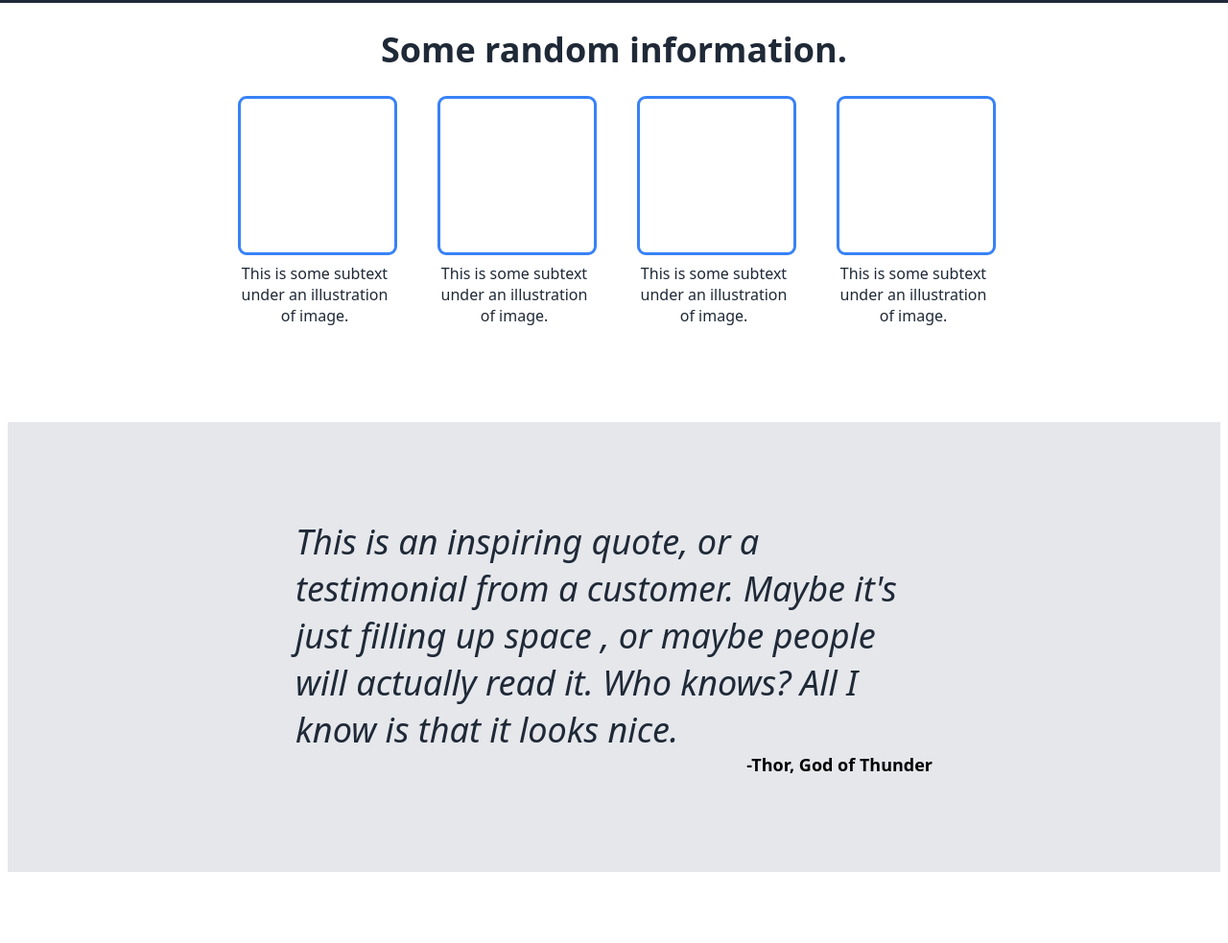
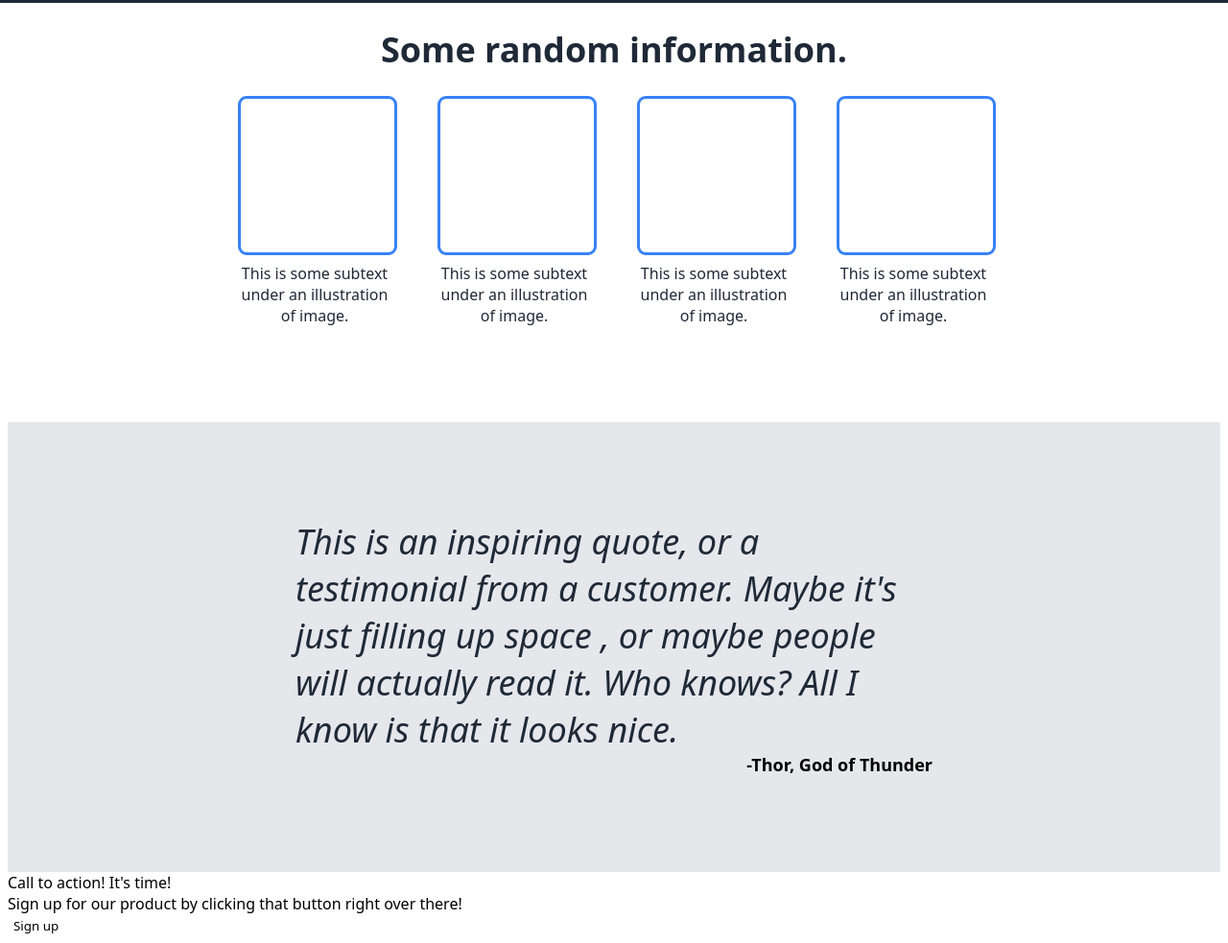
Before and after one commit to HassanIqbal715/odin-landing-page, a plain HTML site: page index.html in a window 1280 px wide. Shown: the part 478-1461 px from the top of the page at 96% size. Before the commit the page ends 1395 px from the top, so only its background shows below. Drawn offline with Linux system fonts and the light colour scheme.

Commit message:
Coded the html code for section four

```diff
--- a/index.html
+++ b/index.html
@@ -59,5 +59,14 @@
             </div>
         </div>
     </div>
+    <div class="section-four">
+        <div class="action-box">
+            <div class="action-textbox">
+                <div class="action-maintext">Call to action! It's time!</div>
+                <div class="action-subtext">Sign up for our product by clicking that button right over there!</div>
+            </div>
+            <button class="action-signup">Sign up</button>
+        </div>
+    </div>
 </body>
 </html>
```
